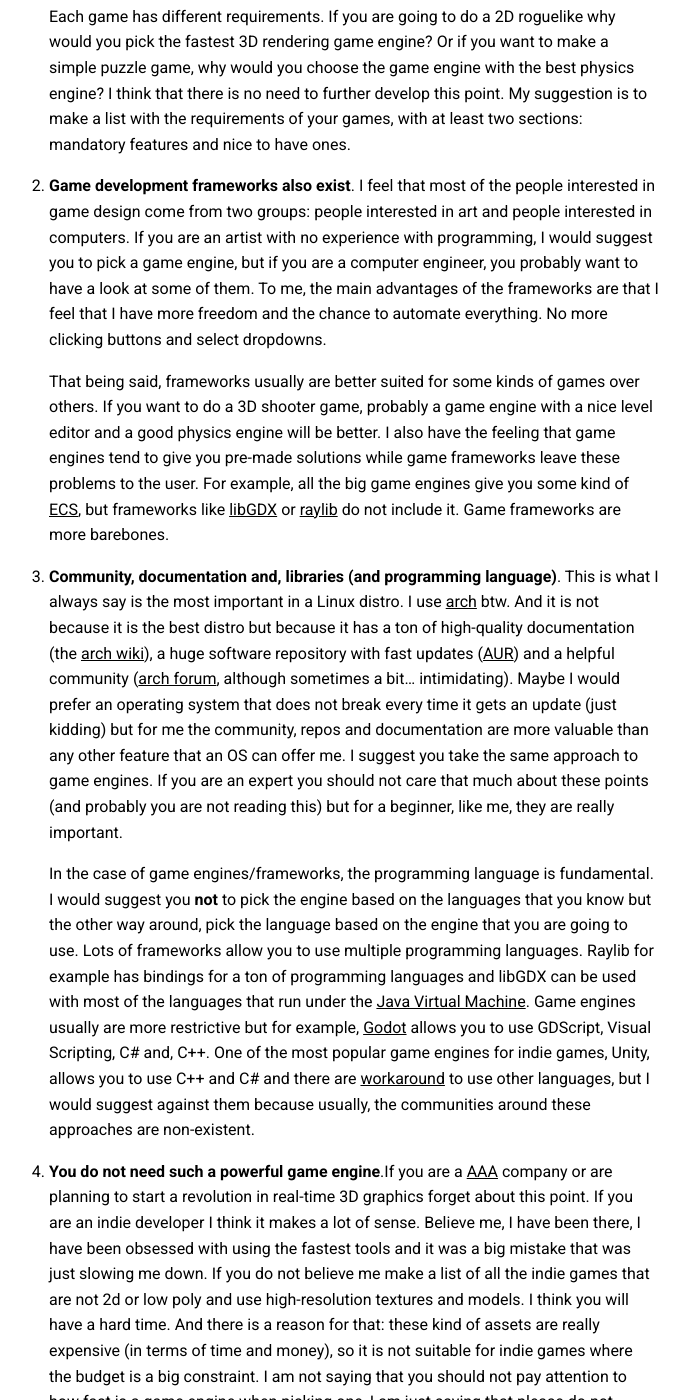
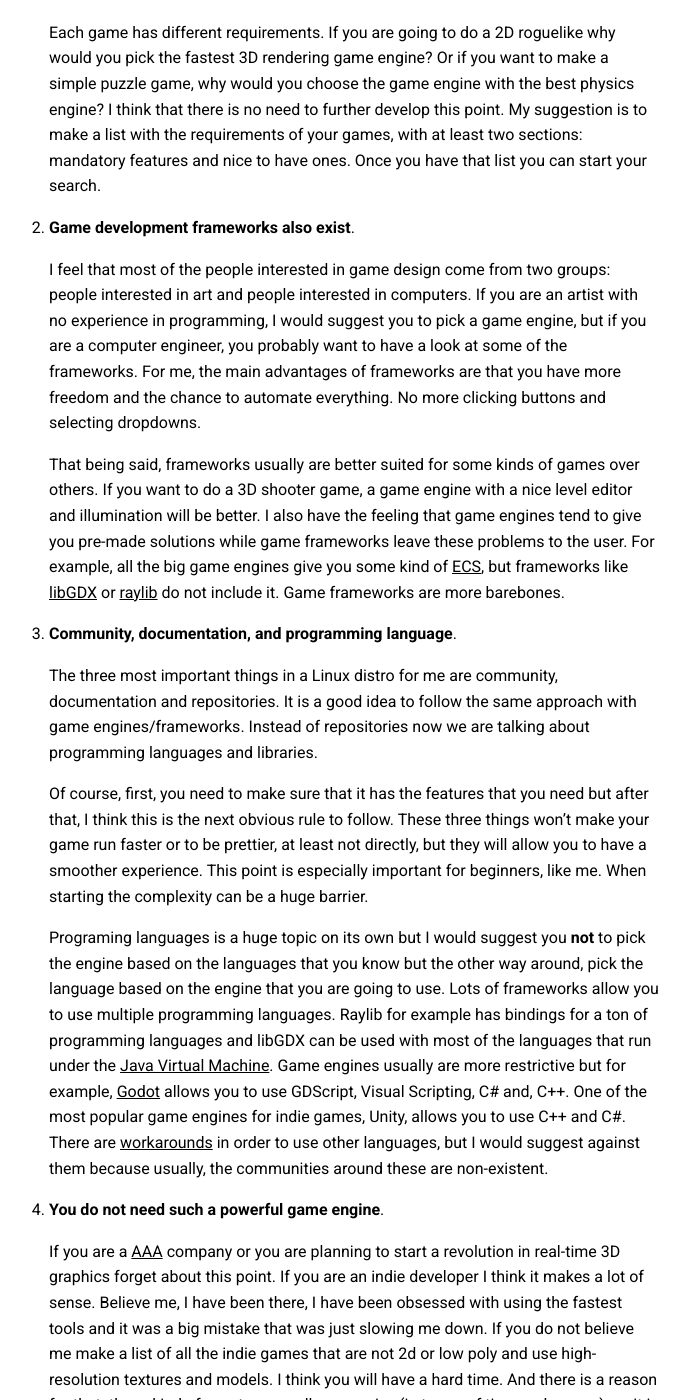
Before and after one commit to edoelas/agdb, a Jekyll site: the page built from _posts/2021-05-23-About-game-engines.md, in a window 1280 px wide and 1400 px high, scrolled down 728 px. Shown: the whole window, without its empty margins (306-995 px from the left). Built offline with Jekyll 4.4.1, drawn with Linux system fonts in a browser that asks for light colours; some of the changed text lies outside the part shown.

Commit message:
finish second post

```diff
--- a/_posts/2021-05-23-About-game-engines.md
+++ b/_posts/2021-05-23-About-game-engines.md
@@ -2,32 +2,43 @@
 layout: post
 title: About game engines
 date: 2021-05-23 20
-tags: ~WIP~ Engine programming-language tool framework
+tags: Engine programming-language tool framework
 ---
 
-Second blog post, and on the same day. You can call me a workaholic. The truth is that I just wanted to write something more related to game development. There is a lot of things that I have already learned that I will be publishing during the next few days. Today we are talking about game engines. The title is a bit misleading since I will not talk just about game engines, I will also talk about frameworks and other tools so we could rewrite the title as: "About things that we use to do games". But it was not that catchy.
+Second blog post, and on the same day. You can call me a workaholic. The truth is that I just wanted to write something more related to game development. There are lots of things I have already learned that I will be publishing during the next few days. Today we are talking about game engines. The title is a bit misleading since I will not talk just about game engines, I will also talk about frameworks and other tools, we could rewrite the title as: "About things that we use to do games". But it was not that catchy.
 
-When we decide to develop a game the first important decision is what do we want to develop. And it is not until we have taken that decision (or at least, we have a slight idea of the answer) that we can move to the next big question: "Which tools should I use?". Most of the time we are referring to the [game engine](https://en.wikipedia.org/wiki/Game_engine). And that is a quite difficult question. First of all, I am going to say that I am not a game engine expert, as I said in the first post I barely know anything about game development. But now I am going to say a couple of things that I think can be helpful for beginners.
+When we decide to develop a game the first important decision is what do we want to develop. And it is not until we have taken that decision (or at least, we have a slight idea of the answer) that we can move to the next big question: "Which tools should I use?". Most of the time we are referring to the [game engine](https://en.wikipedia.org/wiki/Game_engine). And that is a quite difficult question. First of all, I am not a game engine expert. As I wrote in the first post I barely know anything about game development, but  I know some things about computer science and I will say a few words that can be helpful for beginners.
 
-1. **Avoid searching on google "Which is the best game engine?" or similar questions**. Most of the results of that search will be pages that rank game engines based on doubtful criteria. I am not going to talk about why probably those rankings are crap but I will say this: taking your decision based on those rankings makes no sense.
 
-    Each game has different requirements. If you are going to do a 2D roguelike why would you pick the fastest 3D rendering game engine? Or if you want to make a simple puzzle game, why would you choose the game engine with the best physics engine? I think that there is no need to further develop this point. My suggestion is to make a list with the requirements of your games, with at least two sections: mandatory features and nice to have ones.
+1. **Avoid searching on google "Which is the best game engine?" or similar questions**.
 
-2. **Game development frameworks also exist**. I feel that most of the people interested in game design come from two groups: people interested in art and people interested in computers. If you are an artist with no experience with programming, I would suggest you to pick a game engine, but if you are a computer engineer,  you probably want to have a look at some of them. To me, the main advantages of the frameworks are that I feel that I have more freedom and the chance to automate everything. No more clicking buttons and select dropdowns.
+    Most of the results of that search will be pages that rank game engines based on doubtful criteria. I am not going to talk about why probably those rankings are crap but I will say this: taking your decision based on those rankings makes no sense.
 
-    That being said, frameworks usually are better suited for some kinds of games over others. If you want to do a 3D shooter game, probably a game engine with a nice level editor and a good physics engine will be better. I also have the feeling that game engines tend to give you pre-made solutions while game frameworks leave these problems to the user. For example, all the big game engines give you some kind of [ECS](https://en.wikipedia.org/wiki/Entity_component_system), but frameworks like [libGDX](https://libgdx.com/) or [raylib](https://www.raylib.com/index.html) do not include it. Game frameworks are more barebones.
+    Each game has different requirements. If you are going to do a 2D roguelike why would you pick the fastest 3D rendering game engine? Or if you want to make a simple puzzle game, why would you choose the game engine with the best physics engine? I think that there is no need to further develop this point. My suggestion is to make a list with the requirements of your games, with at least two sections: mandatory features and nice to have ones. Once you have that list you can start your search.
 
-3. **Community, documentation and, libraries (and programming language)**. This is what I always say is the most important in a Linux distro. I use [arch](https://archlinux.org/) btw. And it is not because it is the best distro but because it has a ton of high-quality documentation (the [arch wiki](https://wiki.archlinux.org/)), a huge software repository with fast updates ([AUR](https://aur.archlinux.org/)) and a helpful community ([arch forum](https://bbs.archlinux.org/), although sometimes a bit... intimidating). Maybe I would prefer an operating system that does not break every time it gets an update (just kidding) but for me the community, repos and documentation are more valuable than any other feature that an OS can offer me. I suggest you take the same approach to game engines. If you are an expert you should not care that much about these points (and probably you are not reading this) but for a beginner, like me, they are really important.
+2. **Game development frameworks also exist**.
 
-    In the case of game engines/frameworks, the programming language is fundamental. I would suggest you **not** to pick the engine based on the languages that you know but the other way around, pick the language based on the engine that you are going to use. Lots of frameworks allow you to use multiple programming languages. Raylib for example has bindings for a ton of programming languages and libGDX can be used with most of the languages that run under the [Java Virtual Machine](https://en.wikipedia.org/wiki/Java_virtual_machine). Game engines usually are more restrictive but for example, [Godot](https://godotengine.org/) allows you to use GDScript, Visual Scripting, C# and, C++. One of the most popular game engines for indie games, Unity, allows you to use C++ and C# and there are [workaround](https://www.reddit.com/r/golang/comments/kqg7pl/unitygolang_using_golang_as_a_scripting_engine/) to use other languages, but I would suggest against them because usually, the communities around these approaches are non-existent.
+    I feel that most of the people interested in game design come from two groups: people interested in art and people interested in computers. If you are an artist with no experience in programming, I would suggest you to pick a game engine, but if you are a computer engineer,  you probably want to have a look at some of the frameworks. For me, the main advantages of frameworks are that you have more freedom and the chance to automate everything. No more clicking buttons and selecting dropdowns.
 
-4. **You do not need such a powerful game engine**.If you are a [AAA](https://en.wikipedia.org/wiki/AAA_(video_game_industry)) company or are planning to start a revolution in real-time 3D graphics forget about this point. If you are an indie developer I think it makes a lot of sense. Believe me, I have been there, I have been obsessed with using the fastest tools and it was a big mistake that was just slowing me down. If you do not believe me make a list of all the indie games that are not 2d or low poly and use high-resolution textures and models. I think you will have a hard time. And there is a reason for that: these kind of assets are really expensive (in terms of time and money), so it is not suitable for indie games where the budget is a big constraint. I am not saying that you should not pay attention to how fast is a game engine when picking one, I am just saying that please do not become obsessed as I did with efficiency. Computers nowadays are incredibly powerful and these kind of super-fast tools are harder to master. Try to do anything with C and OpenGL and you will understand why.
+    That being said, frameworks usually are better suited for some kinds of games over others. If you want to do a 3D shooter game, a game engine with a nice level editor and illumination will be better. I also have the feeling that game engines tend to give you pre-made solutions while game frameworks leave these problems to the user. For example, all the big game engines give you some kind of [ECS](https://en.wikipedia.org/wiki/Entity_component_system), but frameworks like [libGDX](https://libgdx.com/) or [raylib](https://www.raylib.com/index.html) do not include it. Game frameworks are more barebones.
 
-With this post, I was not trying to cover all the important points when picking a game engine but just some that I have seen overlooked on the internet. I hope that this has been useful or at least interesting. Now I am going to leave some resources that came to my mind while writing this.
+3. **Community, documentation, and programming language**.
+
+    The three most important things in a Linux distro for me are community, documentation and repositories. It is a good idea to follow the same approach with game engines/frameworks. Instead of repositories now we are talking about programming languages and libraries.
+
+    Of course, first, you need to make sure that it has the features that you need but after that, I think this is the next obvious rule to follow. These three things won't make your game run faster or to be prettier, at least not directly, but they will allow you to have a smoother experience. This point is especially important for beginners, like me. When starting the complexity can be a huge barrier.
+
+    Programing languages is a huge topic on its own but I would suggest you **not** to pick the engine based on the languages that you know but the other way around, pick the language based on the engine that you are going to use. Lots of frameworks allow you to use multiple programming languages. Raylib for example has bindings for a ton of programming languages and libGDX can be used with most of the languages that run under the [Java Virtual Machine](https://en.wikipedia.org/wiki/Java_virtual_machine). Game engines usually are more restrictive but for example, [Godot](https://godotengine.org/) allows you to use GDScript, Visual Scripting, C# and, C++. One of the most popular game engines for indie games, Unity, allows you to use C++ and C#. There are [workarounds](https://www.reddit.com/r/golang/comments/kqg7pl/unitygolang_using_golang_as_a_scripting_engine/) in order to use other languages, but I would suggest against them because usually, the communities around these are non-existent.
+
+4. **You do not need such a powerful game engine**.
+
+    If you are a [AAA](https://en.wikipedia.org/wiki/AAA_(video_game_industry)) company or you are planning to start a revolution in real-time 3D graphics forget about this point. If you are an indie developer I think it makes a lot of sense. Believe me, I have been there, I have been obsessed with using the fastest tools and it was a big mistake that was just slowing me down. If you do not believe me make a list of all the indie games that are not 2d or low poly and use high-resolution textures and models. I think you will have a hard time. And there is a reason for that: these kind of assets are really expensive (in terms of time and money), so it is not suitable for indie games, where the budget is a big constraint. I am not saying that you shouldn't pay attention to how fast is a game engine when picking one, I am just saying that please do not become obsessed as I did. Computers nowadays are incredibly powerful and these kind of super-fast tools are harder to master. Try to do anything with C and OpenGL and you will understand why.
+
+With this post, I was not trying to cover all the important points related to picking a game engine. I just wanted to talk about some that usually are overlooked by beginners. I hope that this has been useful or at least interesting. Now I am going to leave some resources that came to my mind while writing this.
 
 - **[Gamefromscratch](https://www.youtube.com/user/gamefromscratch) YouTube channel**. Mostly reviews of tools and resources for game development.
 
-- **[The Cherno](https://www.youtube.com/user/TheChernoProject) YouTube channel**. A madlad that is creating his own game engine. Advanced but interesting. Also incredibly long.
+- **[The Cherno](https://www.youtube.com/user/TheChernoProject) YouTube channel**. A madlad who is creating his own game engine. Advanced but interesting. Also incredibly long.
 
 - **[Learn OpenGL](https://learnopengl.com/) website**. A really nice OpenGL guide for advanced beginners.
 
```
Also changed, not shown: _posts/2021-05-23-Blog-presentation.md (+1 -1 lines).
